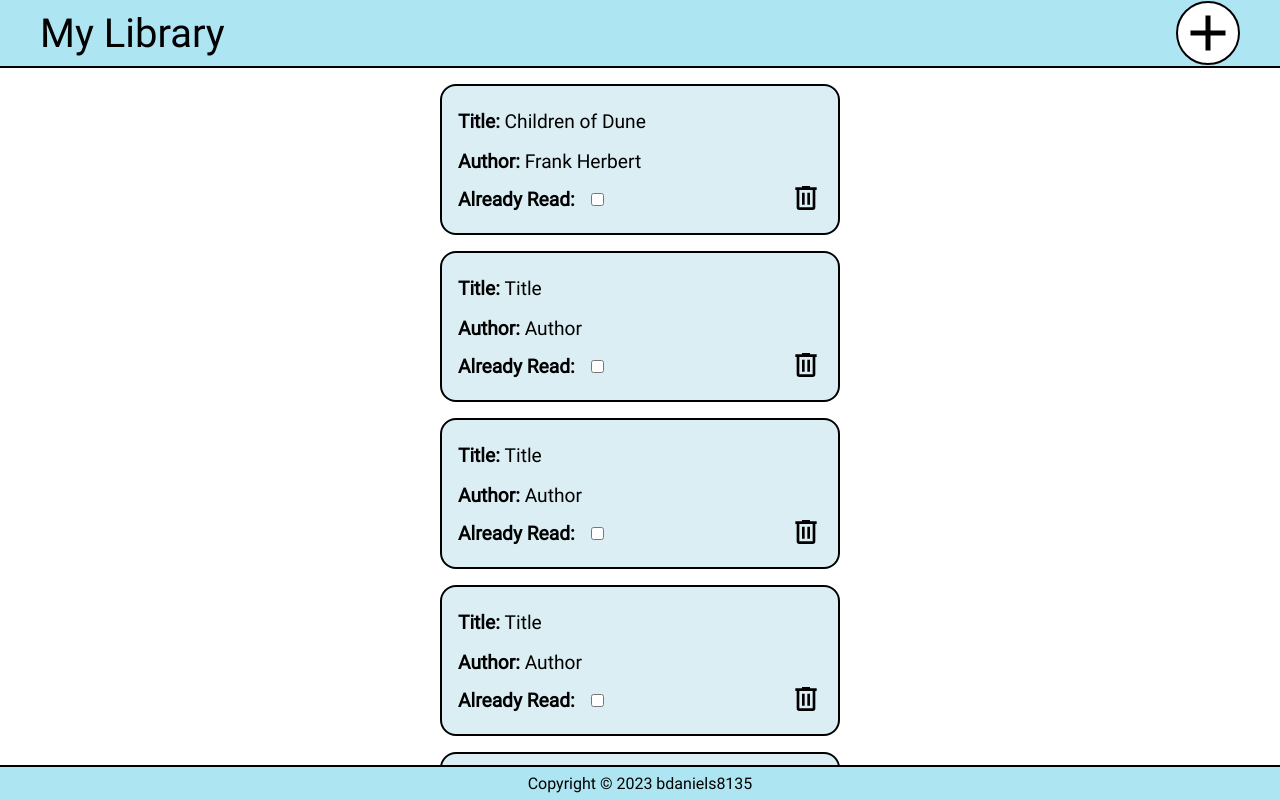
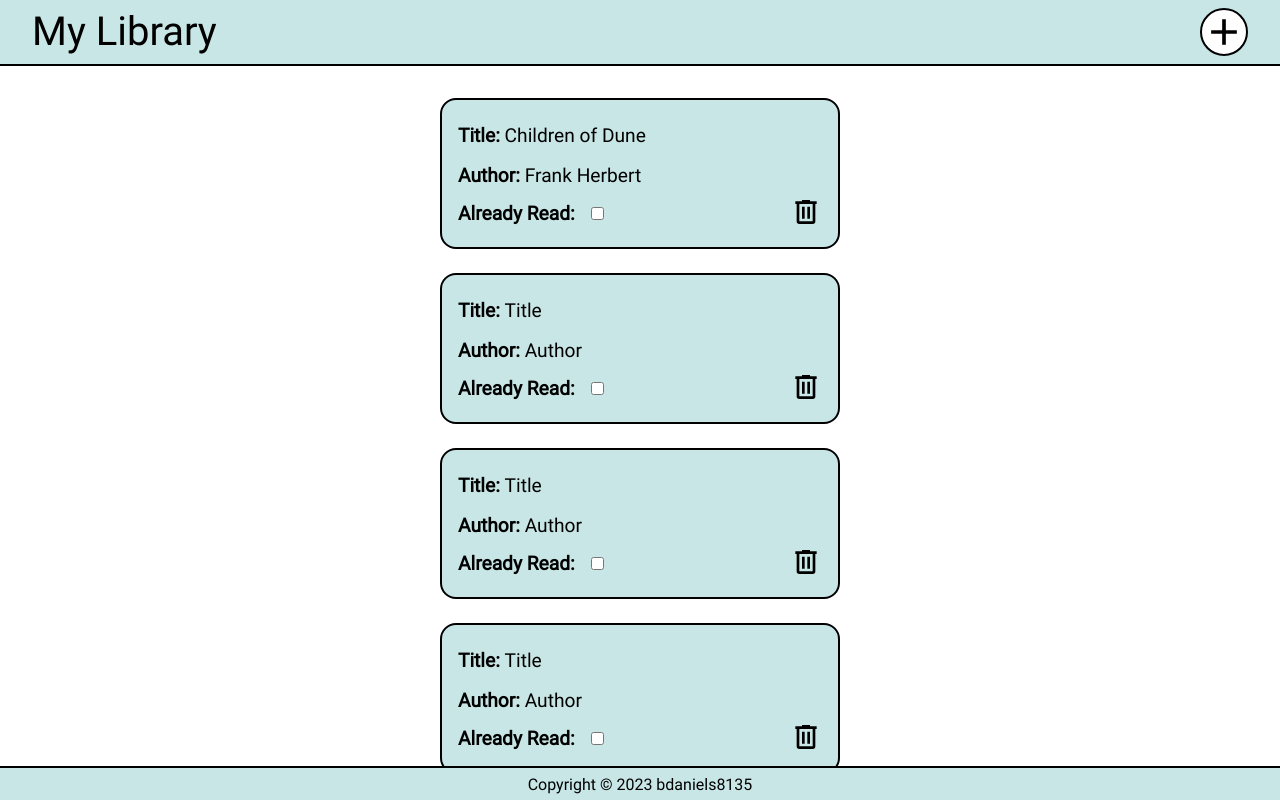
Before and after one commit to bdaniels8135/library-project, a plain HTML site: page index.html in a window 1280 px wide. Drawn offline with Linux system fonts and the light colour scheme.

Commit message:
Change background color and main spacing

```diff
--- a/style.css
+++ b/style.css
@@ -1,6 +1,10 @@
 @font-face {
     font-family: 'roboto';
     src: url(./Roboto-Regular.ttf);
+}
+
+:root {
+    --custom-bg-color: rgb(200, 230, 230);
 }
 
 * {
@@ -20,10 +24,10 @@ header {
     flex: 2;
     font-size: 2.5rem;
     display: flex;
-    background-color: #aee5f3;
+    background-color: var(--custom-bg-color);
     align-items: center;
     justify-content: space-between;
-    padding: 0 2.5rem;
+    padding: 0 2rem;
     border-bottom: 2px solid black;
 }
 
@@ -31,7 +35,7 @@ header img {
     border: 2px solid black;
     background-color: white;
     border-radius: 50%;
-    height: 4rem;
+    height: 3rem;
 }
 
 main {
@@ -39,14 +43,14 @@ main {
     display: grid;
     grid-template-columns: minmax(250px, 400px);
     grid-auto-rows: min-content;
-    gap: 1rem;
-    padding: 1rem;
+    gap: 1.5rem;
+    padding: 2rem;
     overflow-y: scroll;
     justify-content: center;
 }
 
 main .card {
-    background-color: #daeef3;
+    background-color: var(--custom-bg-color);
     border-radius: 1rem;
     padding: 1rem;
     display: grid;
@@ -84,7 +88,7 @@ main .card .checkbox-wrapper {
 
 main .card button {
     justify-self: right;
-    background-color: #daeef3;
+    background-color: var(--custom-bg-color);
     border: none;
     align-self: center;
 }
@@ -95,7 +99,7 @@ main .card button img {
 
 footer {
     flex: 1;
-    background-color: #aee5f3;
+    background-color: var(--custom-bg-color);
     display: grid;
     place-items: center;
     border-top: 2px solid black;
```
